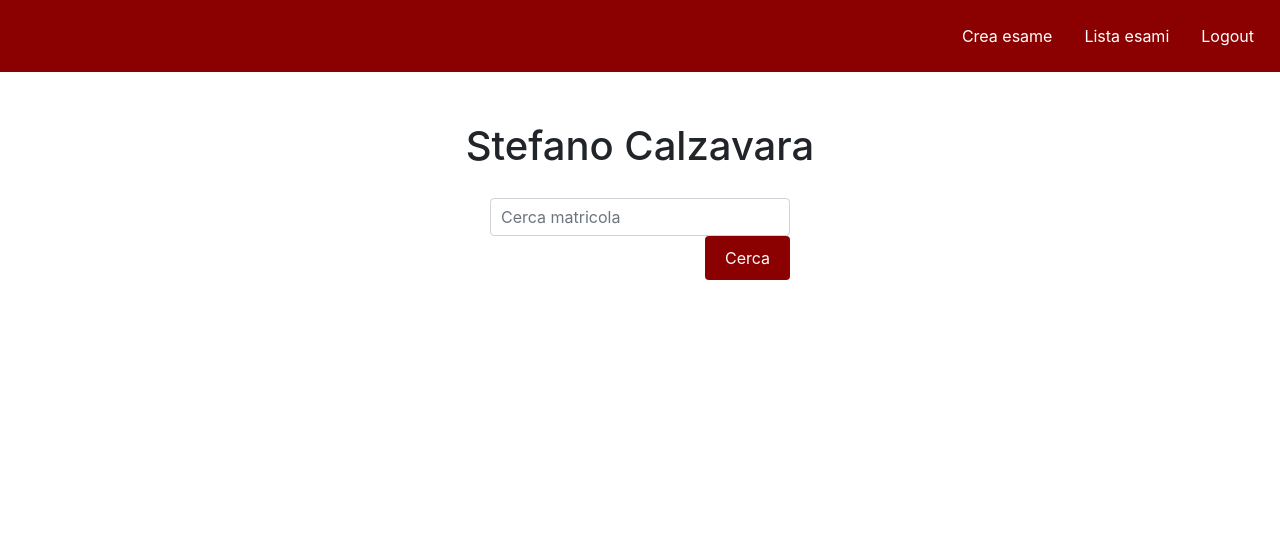
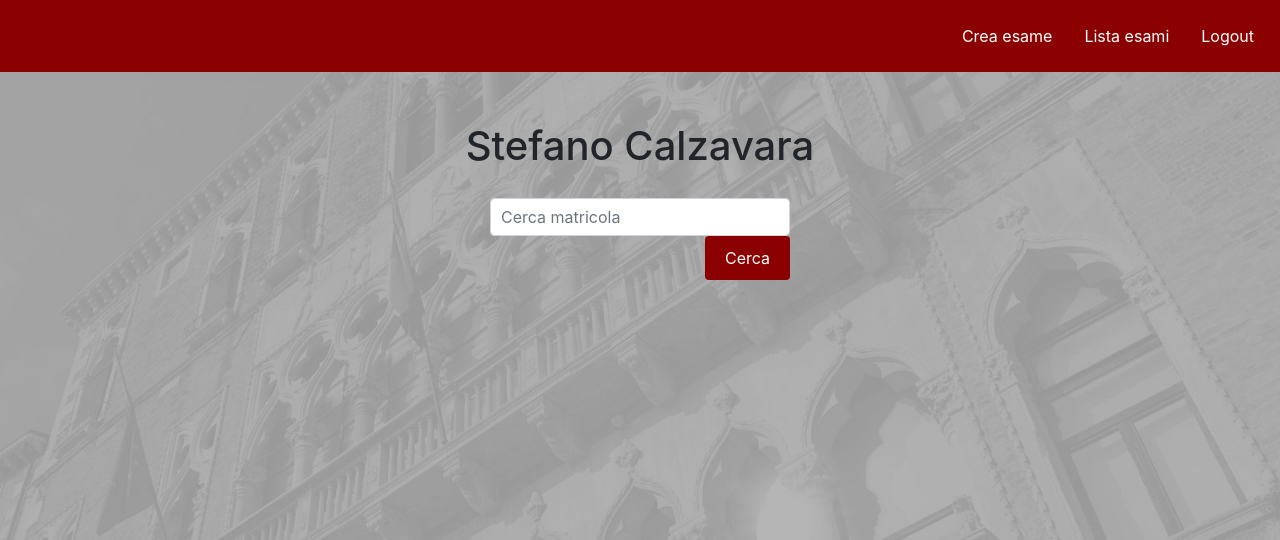
Before and after one commit to Jimpoz/Progetto-BD, a Flask app: page /homepage in a window 1280 px wide. Shown: the top 540 px of the page. Run offline with Flask 3, Linux system fonts and the light colour scheme; a user stored in the database is signed in; some libraries are stand-ins or nearby versions.

Commit message:
Background image

```diff
--- a/app/templates/homepage.html
+++ b/app/templates/homepage.html
@@ -9,6 +9,14 @@
     <meta name="viewport" content="width=device-width, initial-scale=1.0">
     <title>Homepage</title>
 </head>
+
+<style>
+    body {
+      background-image: url("../static/pngs/foto_copertina_sipario_032.jpg");
+      background-repeat: no-repeat;
+      background-size: cover;
+    }
+</style>
 
 <body>
 
```
Also changed, not shown: app/static/pngs/Daco_3899779.png (deleted), app/static/pngs/foto_copertina_sipario_032.jpg (added).
